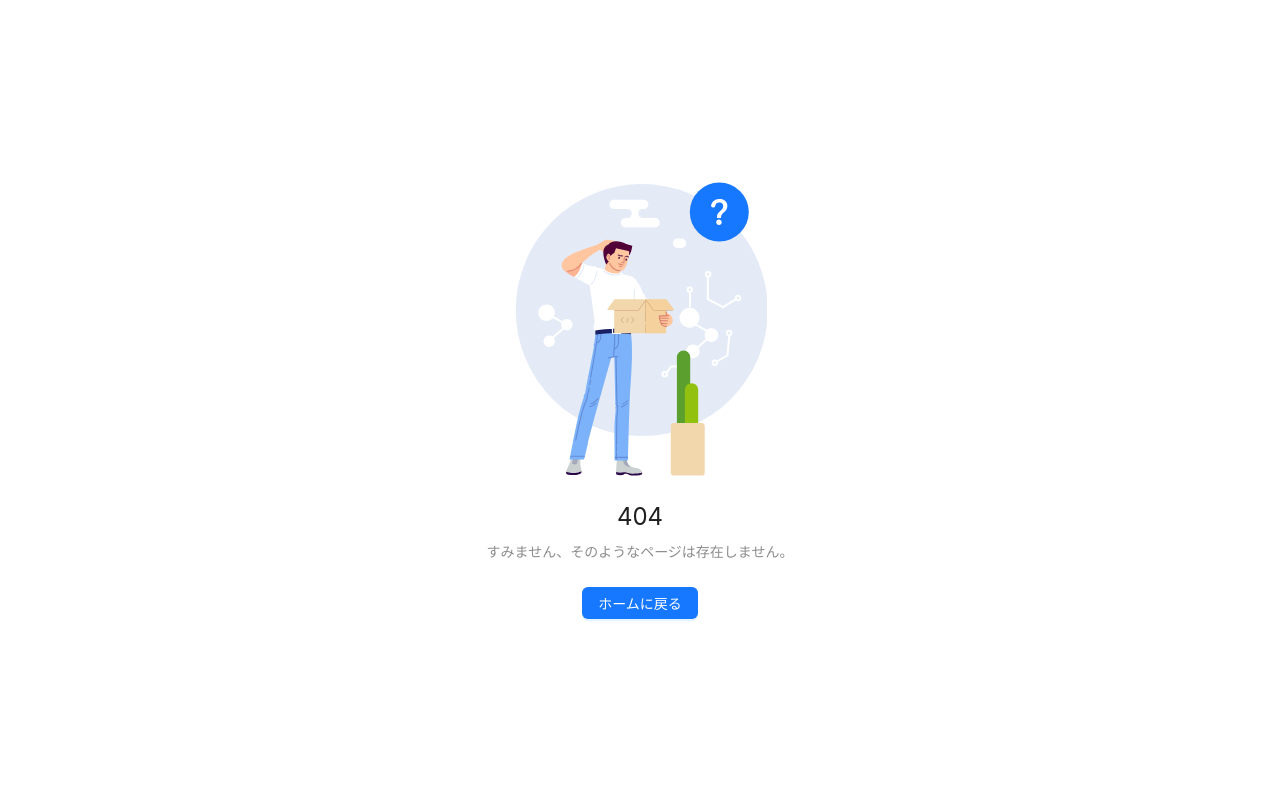
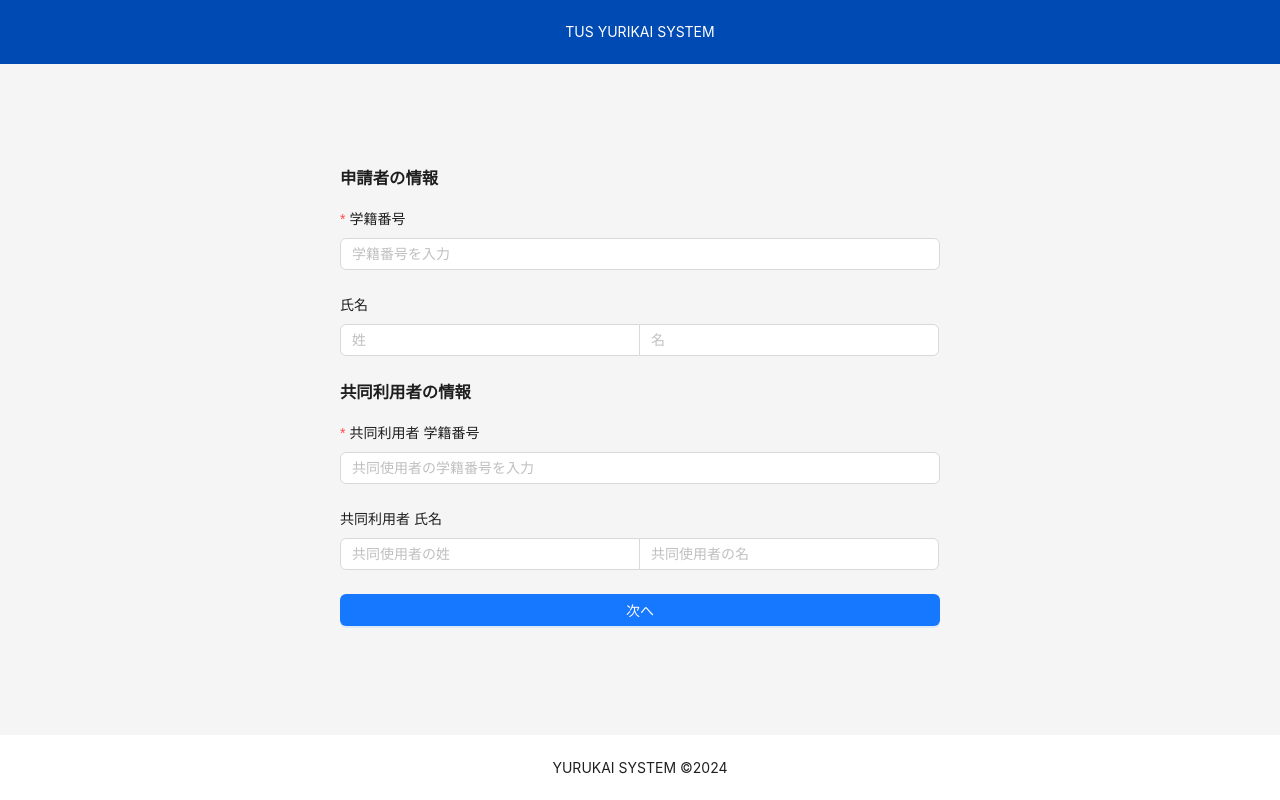
Before and after one commit to Lit-innosence/tus_yuurikai_system, a React (Create React App) app in the folder frontend/: page /locker/form in a window 1280 px wide. Before the commit this address had no page. Built offline with nearby package versions, Linux system fonts and the light colour scheme.

Commit message:
feat: modify some subtle changes in the meeting

```diff
--- a/frontend/src/App.tsx
+++ b/frontend/src/App.tsx
@@ -27,9 +27,9 @@ function App() {
       <Suspense fallback={<Loading />}>
       <Routes>
         <Route path='/' element={<Toppage/>}/>
-        <Route path='/locker-terms' element={<LockerTerms/>}/>
-        <Route path='/locker-form' element={<LockerForm/>}/>
-        <Route path='/locker-confirm' element={<LockerConfirm/>}/>
+        <Route path='/locker/terms' element={<LockerTerms/>}/>
+        <Route path='/locker/form' element={<LockerForm/>}/>
+        <Route path='/locker/confirm' element={<LockerConfirm/>}/>
         <Route path='/form-complete' element={<FormComp/>}/>
         <Route path='/auth-complete' element={<AuthComp/>}/>
         <Route path='/locker-process' element={<LockerProcess/>}/>
--- a/frontend/src/routes/locker/ConfirmPage.tsx
+++ b/frontend/src/routes/locker/ConfirmPage.tsx
@@ -49,7 +49,7 @@ const ConfirmPage: React.FC = () => {
                     style={{ width: '100%', maxWidth: '600px', textAlign: 'left' }}
                     headStyle={{ fontSize: '1.5em', textAlign: 'center' }}
                 >
-                    <h3>利用者</h3>
+                    <h3>申請者</h3>
                     <p><strong>学籍番号:</strong> {formData.studentId}</p>
                     <p><strong>氏名:</strong> {formData.lastName} {formData.firstName}</p>
 
--- a/frontend/src/routes/locker/Form.tsx
+++ b/frontend/src/routes/locker/Form.tsx
@@ -24,7 +24,7 @@ const LockerForm: React.FC = () => {
                     onFinish={onFinish}
                     style={{ maxWidth: '600px', width: '100%' }}
                 >
-                    <h3>利用者の情報</h3>
+                    <h3>申請者の情報</h3>
                     <Form.Item
                         label="学籍番号"
                         name="studentId"
--- a/frontend/src/routes/locker/Process.tsx
+++ b/frontend/src/routes/locker/Process.tsx
@@ -39,7 +39,7 @@ const Process: React.FC = () => {
                                     children: '共同利用者のメール認証',
                                 },
                                 {
-                                    children: '申込者に認証完了のメール通知',
+                                    children: '申請者に認証完了のメール通知',
                                 },
                                 {
                                     children: 'ロッカー番号の選択',
@@ -50,7 +50,8 @@ const Process: React.FC = () => {
                             ]}
                         />
                     </div>
-                    <p>メール認証は、対象者の大学のメールに送られます。</p>
+                    <p>認証メールは、[学籍番号]@ed.tus.ac.jp宛てに送られます。</p>
+                    <p>※このページは閉じてもかまいません</p>
                 </Card>
             </Content>
             <Footer style={{ textAlign: 'center', backgroundColor: 'white' }}>
```
